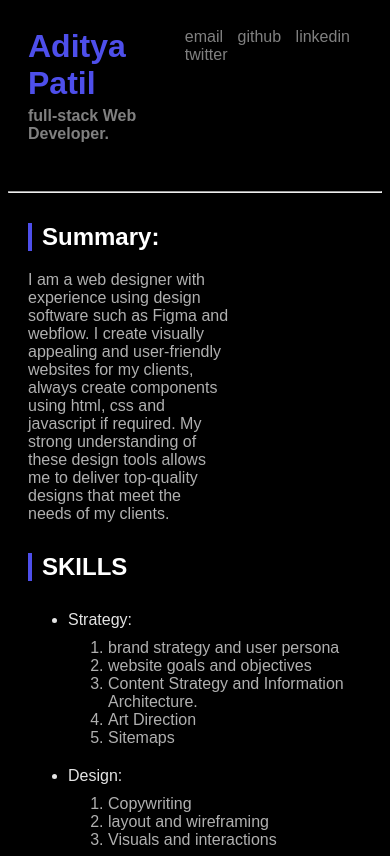
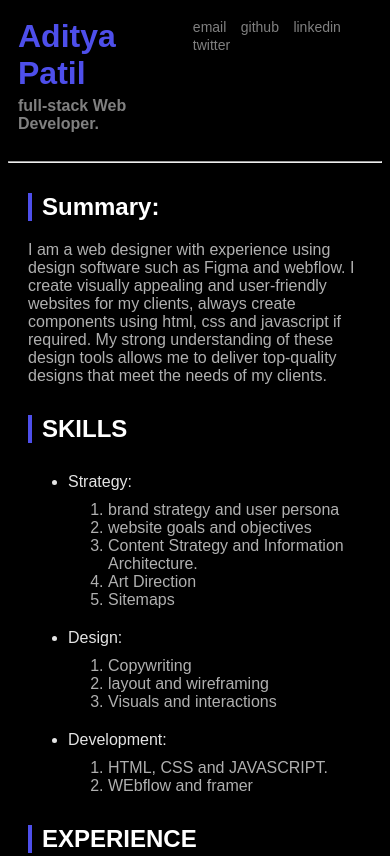
Before and after one commit to AdityaPatil8012/resume, a plain HTML site: page index.html in a window 390 px wide. Shown: the top 856 px of the page. Drawn offline with Linux system fonts and the light colour scheme.

Commit message:
made the resume responsive

```diff
--- a/index.html
+++ b/index.html
@@ -4,6 +4,7 @@
   <meta charset="UTF-8">
   <meta name="viewport" content="width=device-width, initial-scale=1.0">
   <link rel="stylesheet" href="style.css">
+  <link rel="stylesheet" href="responsive.css">
   <title>Resume</title>
 </head>
 <body>
--- /dev/null
+++ b/responsive.css
@@ -0,0 +1,23 @@
+@media only screen and (max-width: 425px){
+
+  header{
+    padding: 10px 10px 20px 10px;
+    display: flex;
+    justify-content: space-between;
+  }
+
+  .summary-content{
+    width: 100%;
+  }
+
+  a{
+    font-size: 14px;
+  }
+}
+
+@media only screen and (min-width: 426px) and (max-width: 768px){
+
+  .summary-content{
+    width: 80%;
+  }
+}
--- a/style.css
+++ b/style.css
@@ -65,7 +65,7 @@ ul{
 }
 
 .summary-content{
-  width: 60%;
+  width: 70%;
   color: #b0b0b0;
 }
 
```
